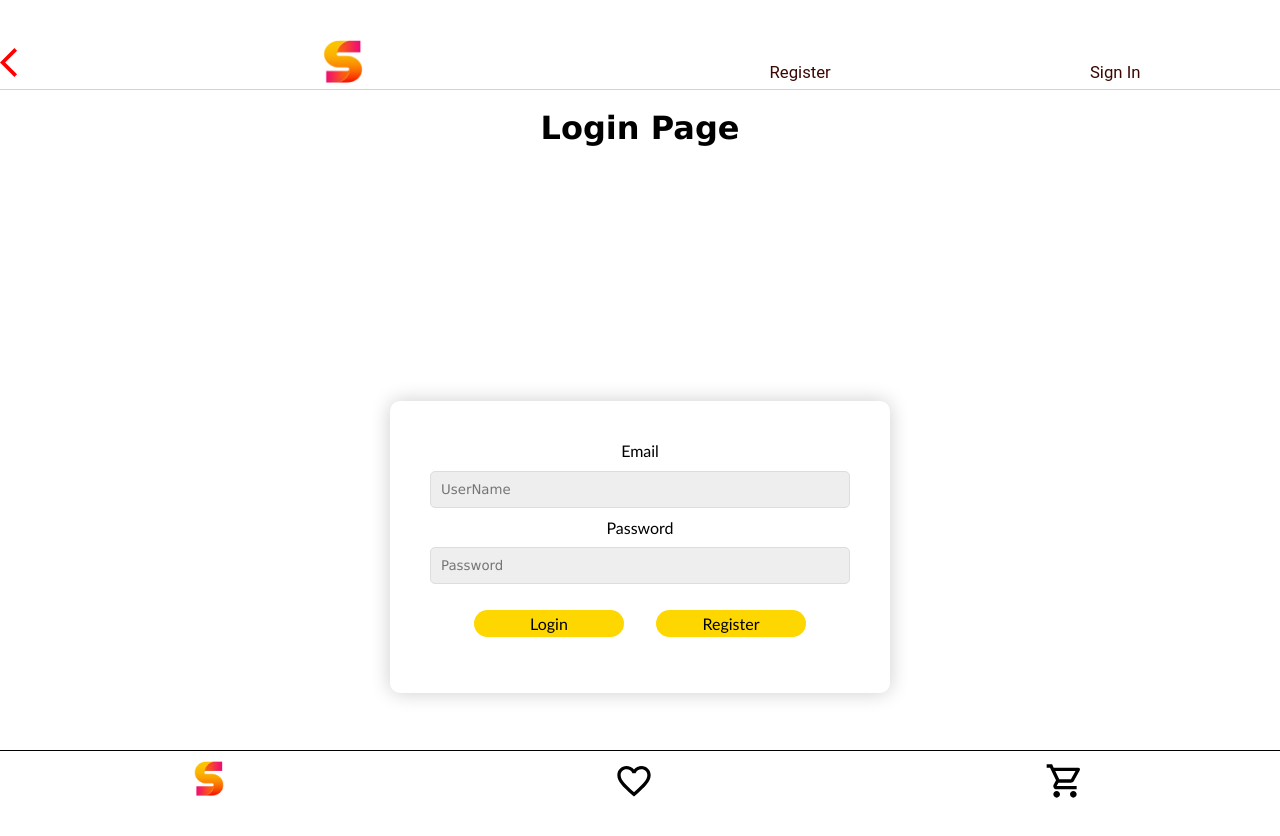
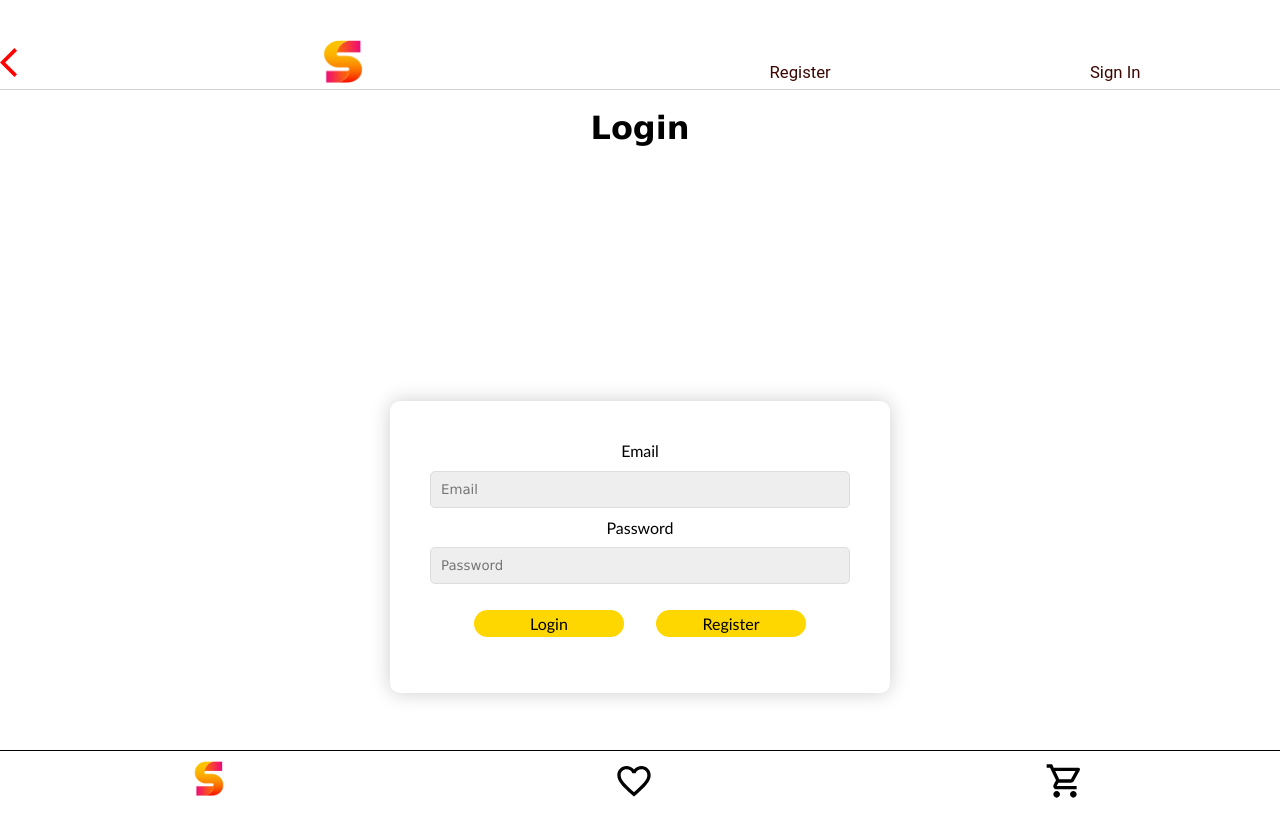
Before and after one commit to Silvia02/ProjectLeverans, a React (Vite) app in the folder client/: page /home in a window 1280 px wide. Shown: the top 836 px of the page. Built offline with nearby package versions, Linux system fonts and the light colour scheme.

Commit message:
Fix title  and styles on register page

```diff
--- a/client/src/pages/Login.jsx
+++ b/client/src/pages/Login.jsx
@@ -39,11 +39,11 @@ console.log(user)
   }
   return (
     <>
-      <h1>Login Page</h1>
+      <h1>Login</h1>
       <StlyedFormWrappper>
         <StlyedForm>
           <label htmlFor="Email">Email</label>
-          <StlyedInput type="email" name="email" value={user.email} placeholder="UserName" onChange={handleChange} />
+          <StlyedInput type="email" name="email" value={user.email} placeholder="Email" onChange={handleChange} />
           <label htmlFor="Password">Password</label>
           <StlyedInput type="password" name="password" value={user.password} placeholder="Password" onChange={handleChange} />
           <Button onClick={handleLogin}>Login</Button>
--- a/client/src/pages/RegisterPage.jsx
+++ b/client/src/pages/RegisterPage.jsx
@@ -39,14 +39,14 @@ const Register = () => {
           history.push("/login")
         })
     } else {
-      alert("invlid input")
+      alert("invalid input")
     }
 
   }
 
   return (
     <>
-      <h1>Register Page</h1>
+      <h1>Register</h1>
       <StlyedFormWrappper>
         <StlyedForm>
           <label htmlFor="UserName">User Name</label>
```
